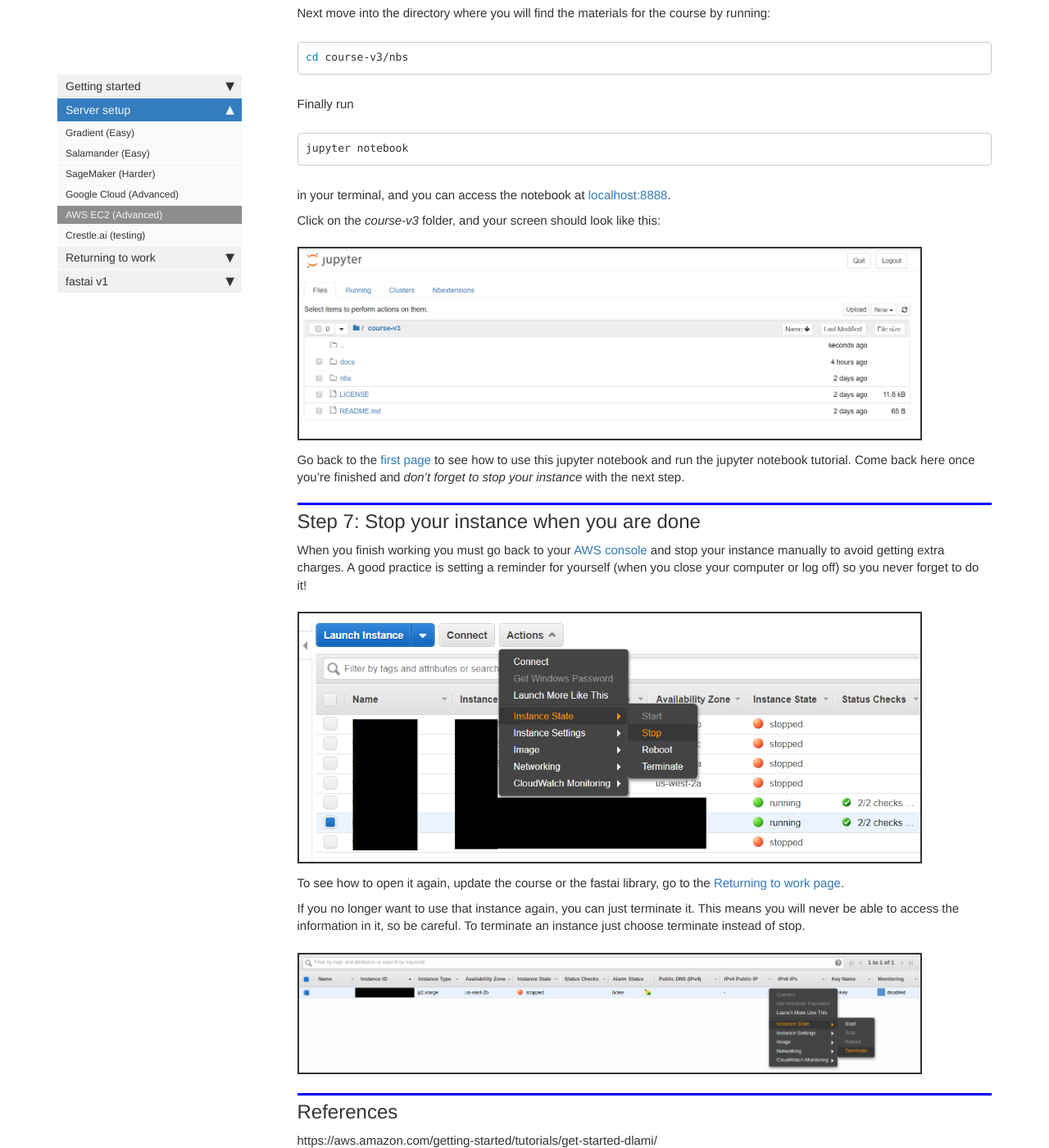
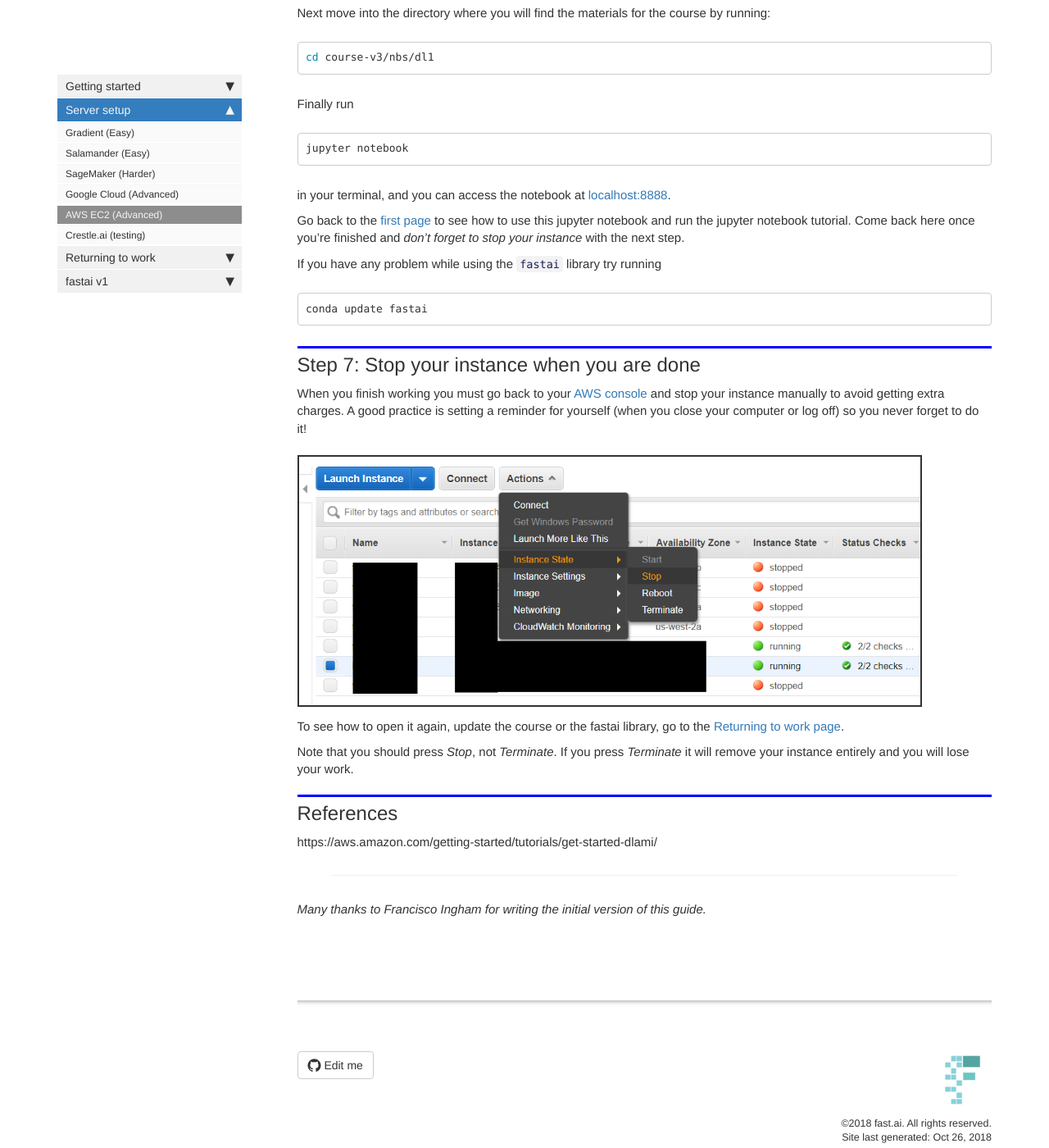
Before and after one commit to tamersalama/course-v3, a Jekyll site: the page built from docs/start_aws.md, in a window 1280 px wide and 1400 px high, scrolled down 7552 px. Shown: the whole window at 82% size. Built offline with Jekyll 4.4.1, drawn with Linux system fonts in a browser that asks for light colours; nearby versions of some CDN libraries; comment, search, counter and statistics services are not loaded; some of the changed text lies outside the part shown.

````diff
--- a/docs/start_aws.md
+++ b/docs/start_aws.md
@@ -136,7 +136,7 @@ conda install -c fastai fastai
 Next move into the directory where you will find the materials for the course by running:
 
 ``` bash
-cd course-v3/nbs
+cd course-v3/nbs/dl1
 ```
 
 Finally run
@@ -145,11 +145,12 @@ jupyter notebook
 ```
 in your terminal, and you can access the notebook at [localhost:8888](http://localhost:8888).
 
-Click on the *course-v3* folder, and your screen should look like this:
+Go back to the [first page](index.html) to see how to use this jupyter notebook and run the jupyter notebook tutorial. Come back here once you're finished and *don't forget to stop your instance* with the next step.
 
-<img alt="nb tuto" src="/images/jupyter.png" class="screenshot">
-
-Go back to the [first page](index.html) to see how to use this jupyter notebook and run the jupyter notebook tutorial. Come back here once you're finished and *don't forget to stop your instance* with the next step.
+If you have any problem while using the `fastai` library try running
+```
+conda update fastai
+```
 
 ## Step 7: Stop your instance when you are done
 
@@ -159,9 +160,7 @@ When you finish working you must go back to your [AWS console](https://us-west-2
 
 To see how to open it again, update the course or the fastai library, go to the [Returning to work page](update_aws.html).
 
-If you no longer want to use that instance again, you can just terminate it. This means you will never be able to access the information in it, so be careful. To terminate an instance just choose terminate instead of stop.
-
-<img alt="terminate" src="/images/aws/terminate.png" class="screenshot">
+Note that you should press *Stop*, not *Terminate*. If you press *Terminate* it will remove your instance entirely and you will lose your work.
 
 ## References
 
@@ -169,4 +168,4 @@ https://aws.amazon.com/getting-started/tutorials/get-started-dlami/
 
 ---
 
-*Many thanks to Francisco Ingham for writing this guide.*
+*Many thanks to Francisco Ingham for writing the initial version of this guide.*
````
Also changed, not shown: docs/start_colab.md (added, +50 -0 lines), docs/update_colab.md (added, +19 -0 lines).
